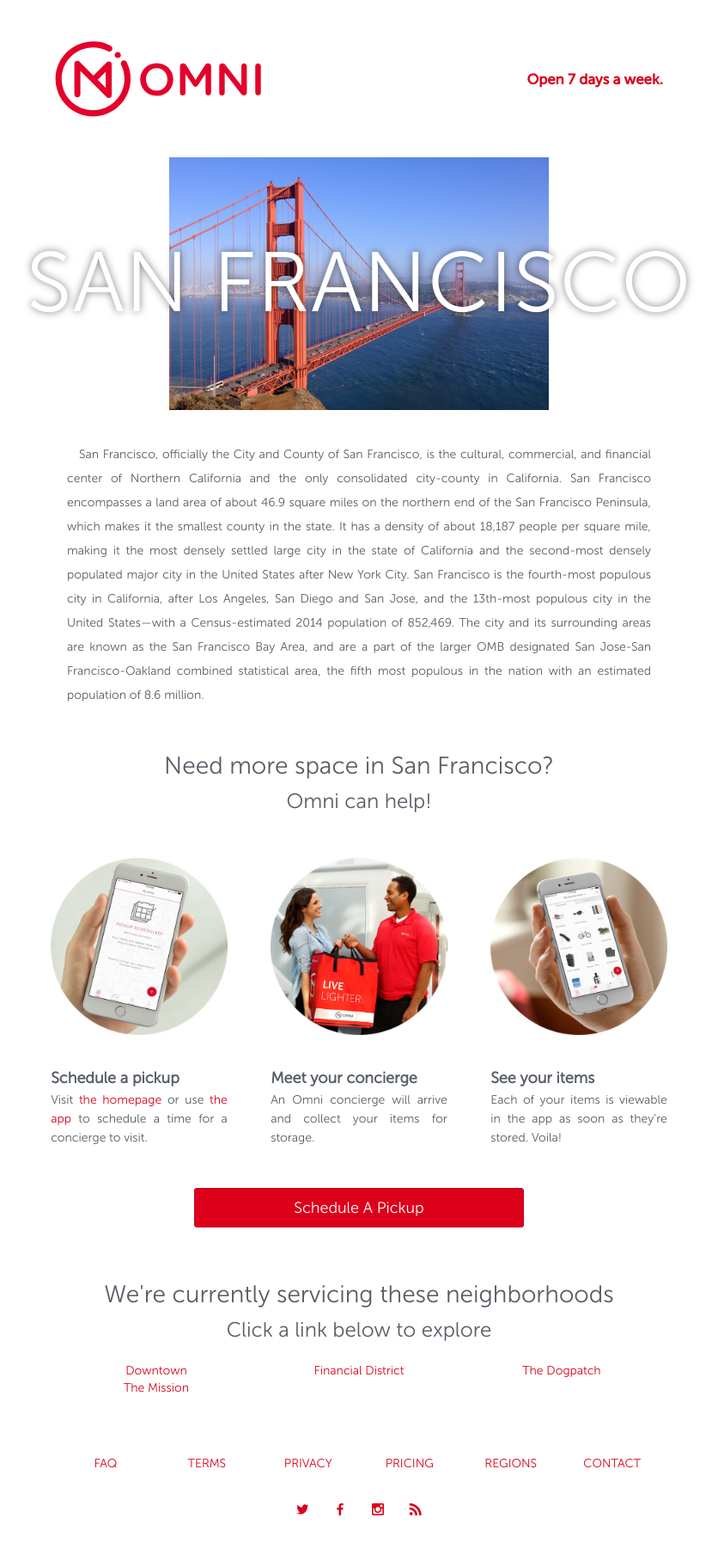
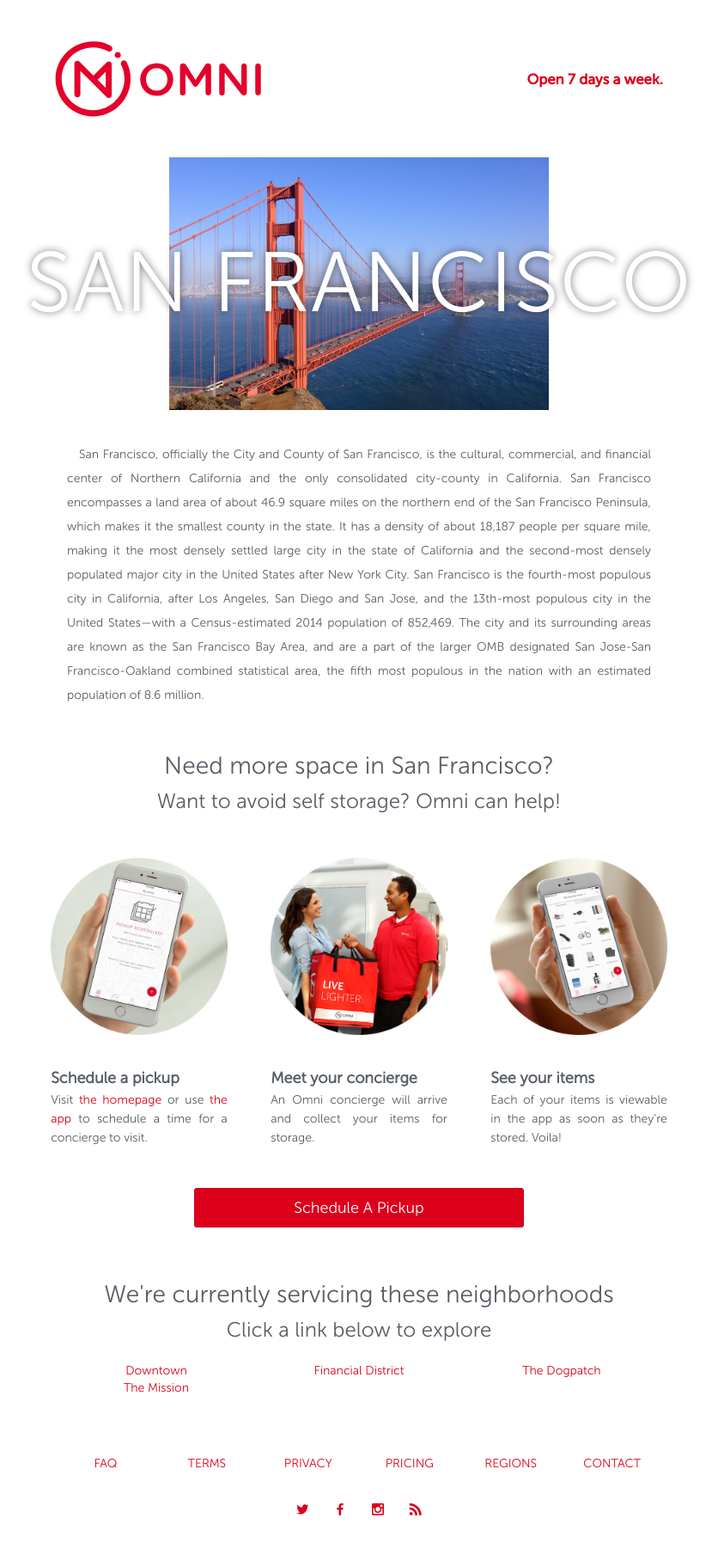
Before and after one commit to craigsmith24/omni-web-local, a Jekyll site: the page built from san-francisco/index.html, in a window 1280 px wide. Shown: the whole page at 86% size, without its empty margins (222-1058 px from the left). Built offline with Jekyll 4.4.1, drawn with Linux system fonts in a browser that asks for light colours.

Commit message:
Update _config.yml

```diff
--- a/_config.yml
+++ b/_config.yml
@@ -33,7 +33,7 @@
           path: ""
           type: pages
         values:
-            section_2_subheader: "Omni can help!"
+            section_2_subheader: "Want to avoid self storage? Omni can help!"
             section_3_subheader: "Neighborhood spots we dig"
             section_4_subheader: "Check out some of our residential building partners"
     -
```
